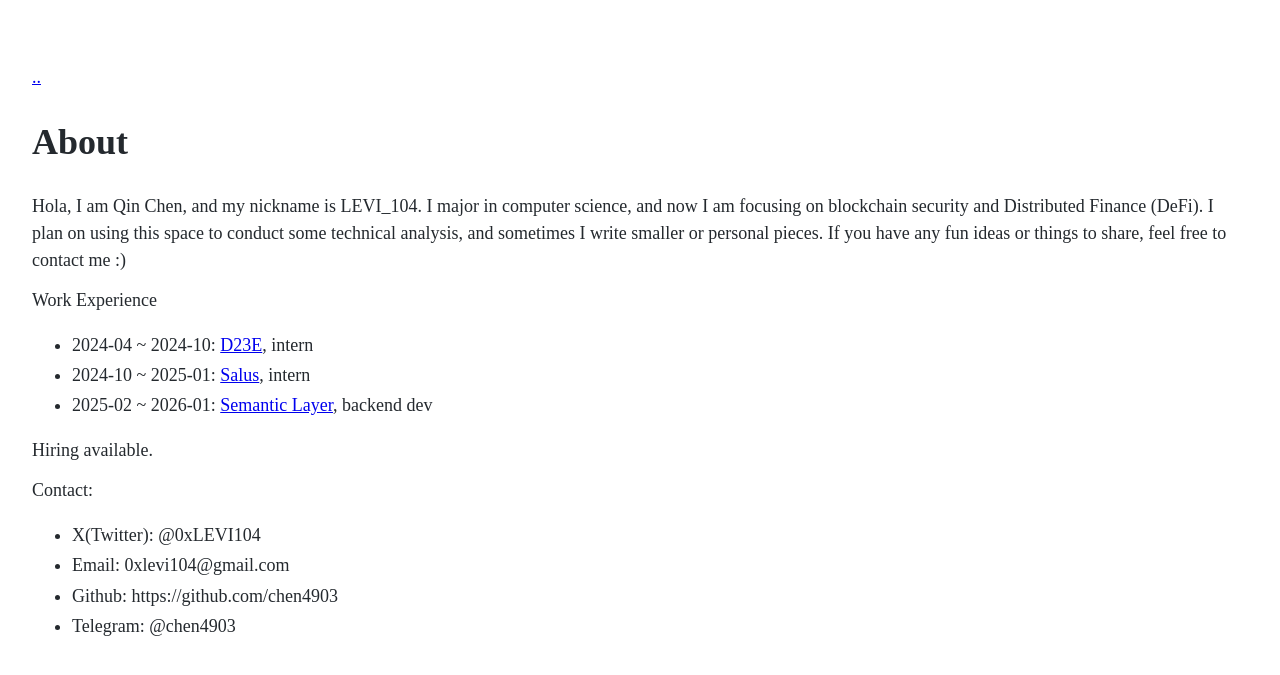
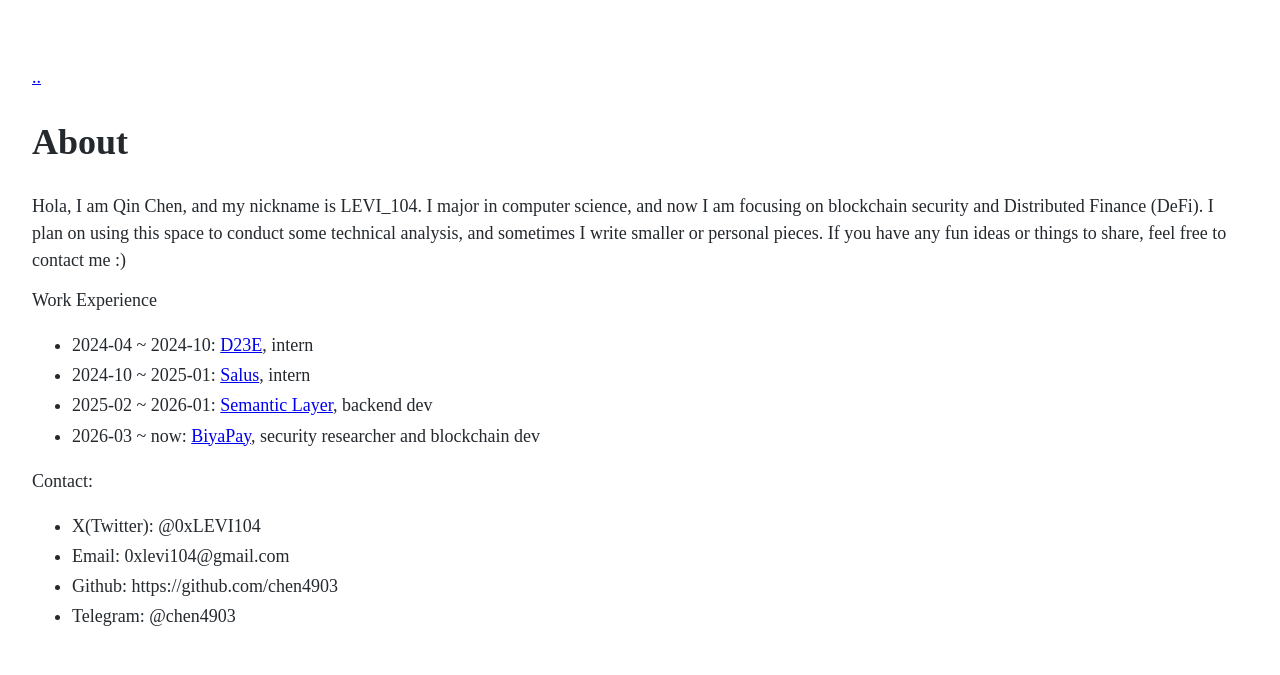
Before and after one commit to chen4903/chen4903.github.io, a Jekyll site: the page built from about.md, in a window 1280 px wide. Shown: the top 675 px of the page. Built offline with Jekyll 4.4.1, drawn with Linux system fonts in a browser that asks for light colours.

Commit message:
chore: update work experience

```diff
--- a/about.md
+++ b/about.md
@@ -9,8 +9,7 @@ Work Experience
 - 2024-04 ~ 2024-10: [D23E](https://d23e.ch/), intern
 - 2024-10 ~ 2025-01: [Salus](https://salusec.io/), intern
 - 2025-02 ~ 2026-01: [Semantic Layer](https://semanticlayer.io/), backend dev
-
-Hiring available.
+- 2026-03 ~ now: [BiyaPay](https://www.biyapay.com/en), security researcher and blockchain dev
 
 Contact:
 
```
